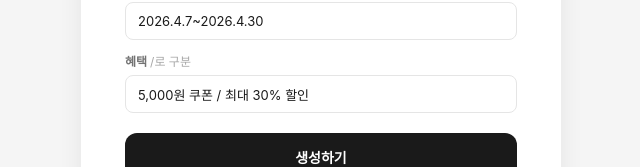
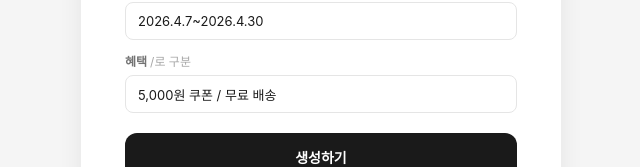
Before and after one commit to jun5354-max/mmall-builder, a React (Create React App) app: page / in a window 1280 px wide. Shown: the part 411-578 px from the top of the page, without its empty margins (319-959 px from the left). Built offline with nearby package versions, Linux system fonts and the light colour scheme.

Commit message:
fix: 혜택 기본값 무료 배송으로 변경

```diff
--- a/src/App.jsx
+++ b/src/App.jsx
@@ -830,7 +830,7 @@ export default function App(){
   const [selectedId,setSelectedId]=useState('1');
   const [concept,setConcept]=useState('');
   const [periodInput,setPeriodInput]=useState('2026.4.7~2026.4.30');
-  const [benefitsInput,setBenefitsInput]=useState('5,000원 쿠폰 / 최대 30% 할인');
+  const [benefitsInput,setBenefitsInput]=useState('5,000원 쿠폰 / 무료 배송');
   const [colorScheme,setColorScheme]=useState('#2097ff');
   const [menuOpen,setMenuOpen]=useState(false);
   const [moduleSearch,setModuleSearch]=useState('');
```
